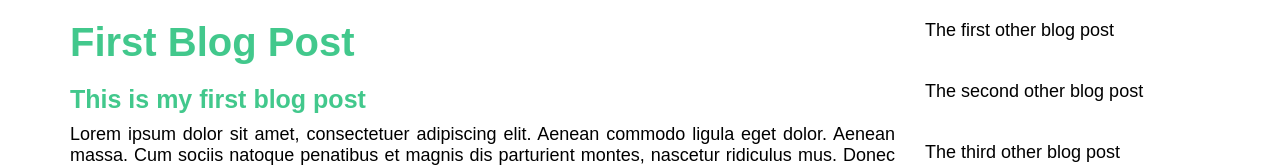
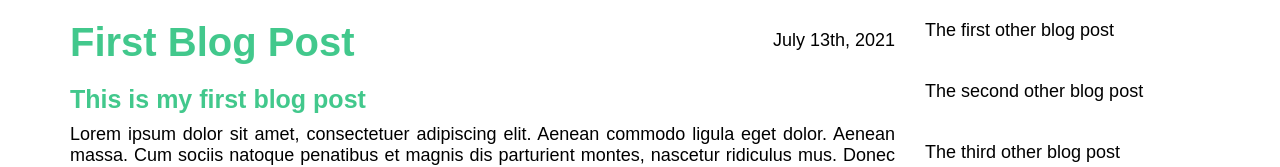
Before and after one commit to jcport1/blog-post-website, a plain HTML site: page index.html in a window 1280 px wide. Shown: the top 167 px of the page. Drawn offline with Linux system fonts and the light colour scheme.

Commit message:
Creates date paragraph and adds positioning

```diff
--- a/index.html
+++ b/index.html
@@ -21,6 +21,7 @@
             <div class="blog-post">
 
                 <h1>First Blog Post</h1>
+                <p class="date"> July 13th, 2021</p>
                 <h2>This is my first blog post</h2>
                 <p class="main-text">
                     Lorem ipsum dolor sit amet, consectetuer adipiscing elit. Aenean commodo ligula eget dolor. Aenean massa.
--- a/style.css
+++ b/style.css
@@ -84,6 +84,7 @@ h2 {
     width: 75%;
     float: left;
     padding-right: 30px;
+    position: relative;
 }
 
 .other-posts {
@@ -122,3 +123,13 @@ h2 {
     height: 150px;
     width: auto;
 }
+
+/* position element */
+
+.date {
+    position: absolute;
+    /* to put exactly where you want */
+    top: 10px;
+    right: 30px;
+
+}
```
